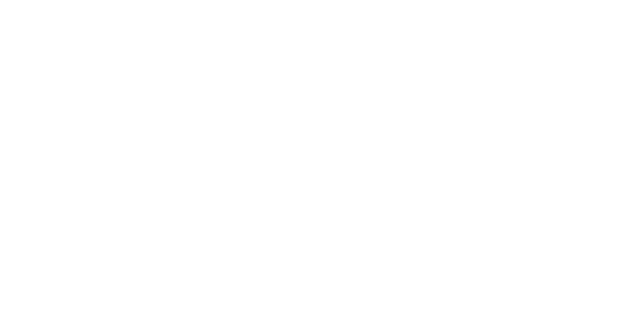
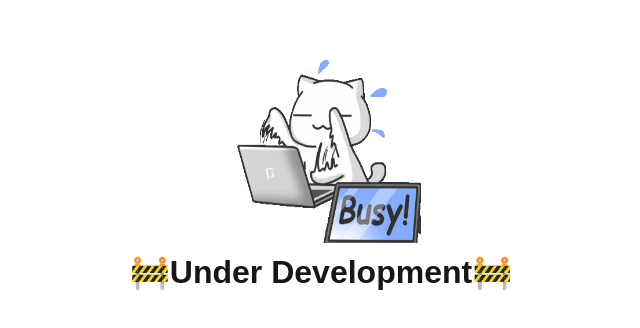
Before and after one commit to cordy001/color_game, a Next.js app in the folder frontend/: page / in a window 1280 px wide. Shown: the part 1028-1356 px from the top of the page, without its empty margins (319-959 px from the left). Before the commit the page ends 800 px from the top, so only its background shows below. Built offline with nearby package versions, Linux system fonts and the light colour scheme.

Commit message:
Under Developments

```diff
--- a/frontend/src/app/(pages)/players/page.tsx
+++ b/frontend/src/app/(pages)/players/page.tsx
@@ -1,12 +1,10 @@
 // import {
 //     Players__components
 // } from "@/app/components";
-import Cordy__Sign from "@/app/cordy_under_developments";
 
 export default function Players() {
     return(
         <>
-            <Cordy__Sign />
             {/* <Players__components /> */}
         </>
     );
--- a/frontend/src/app/layout.tsx
+++ b/frontend/src/app/layout.tsx
@@ -2,6 +2,7 @@
 import type { Metadata } from "next";
 import { Geist, Geist_Mono } from "next/font/google";
 import "./globals.css";
+import Cordy__Sign from "./cordy_under_developments";
 
 const geistSans = Geist({
   variable: "--font-geist-sans",
@@ -27,6 +28,7 @@
     <html lang="en">
       <body className={`${geistSans.variable} ${geistMono.variable}`}>
         <main>{children}</main>
+        <Cordy__Sign />
       </body>
     </html>
   );
```
